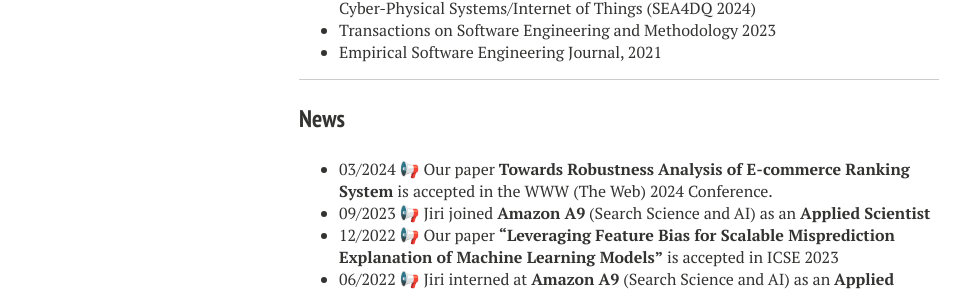
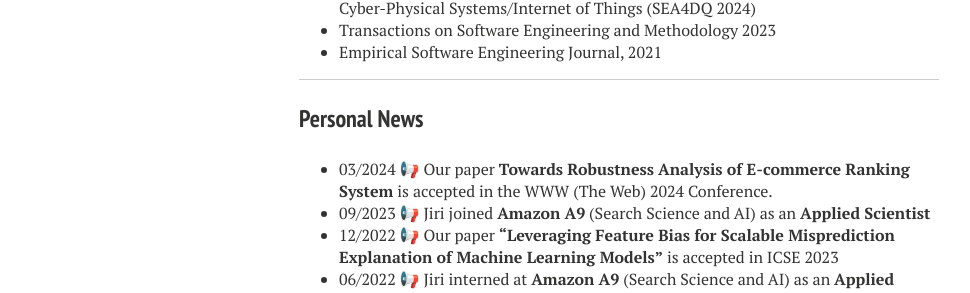
Before and after one commit to Jirigesi/Jirigesi.github.io, a Jekyll site: the page built from index.md, in a window 1280 px wide. Shown: the part 1072-1365 px from the top of the page, without its empty margins (21-991 px from the left). Built offline with Jekyll 4.4.1, drawn with Linux system fonts in a browser that asks for light colours; nearby versions of some CDN libraries; comment, search, counter and statistics services are not loaded.

Commit message:
Update index.md

```diff
--- a/index.md
+++ b/index.md
@@ -45,7 +45,7 @@ My journey into the world of machine learning and AI began during my PhD studies
 
 ---
 
-### News
+### Personal News
 - 03/2024 📢 Our paper **Towards Robustness Analysis of E-commerce Ranking System** is accepted in the WWW (The Web) 2024 Conference.
 - 09/2023 📢 Jiri joined **Amazon A9** (Search Science and AI) as an **Applied Scientist**
 - 12/2022 📢 Our paper **"Leveraging Feature Bias for Scalable Misprediction Explanation of Machine Learning Models"** is accepted in ICSE 2023
```
